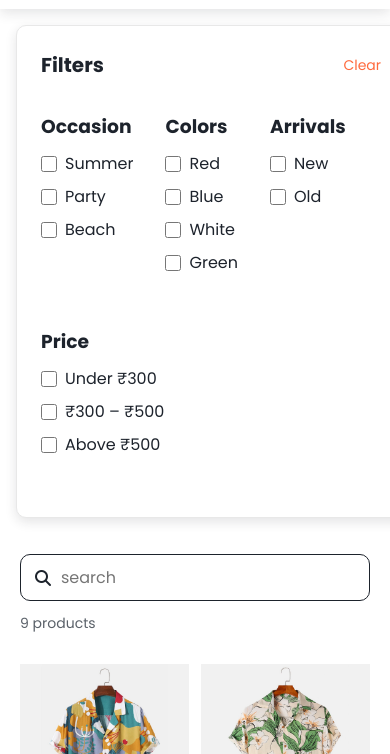
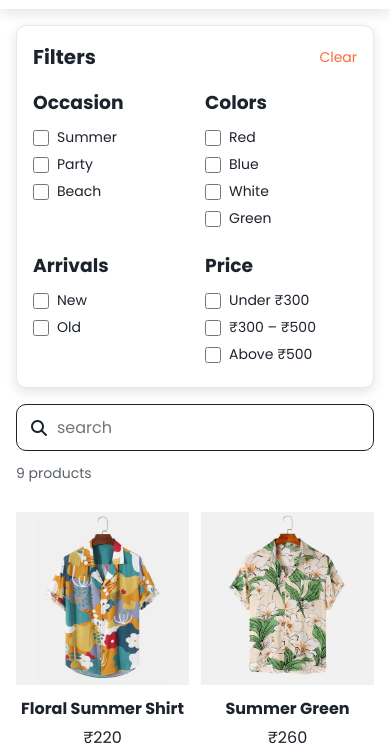
Before and after one commit to philbertcatherine06/Nostra-Project, a plain HTML site: page collections.html in a window 390 px wide. Shown: the part 90-844 px from the top of the page. Drawn offline with Linux system fonts and the light colour scheme.

Commit message:
Fix Collections filter layout on mobile.

```diff
--- a/style.css
+++ b/style.css
@@ -788,6 +788,10 @@ img {
   margin-bottom: 28px;
 }
 
+.filter-group:last-child {
+  margin-bottom: 0;
+}
+
 .filter-group h3 {
   margin-bottom: 10px;
 }
@@ -1189,6 +1193,10 @@ img {
     flex-direction: column;
   }
 
+  .divide-section {
+    align-items: stretch;
+  }
+
   .new-arrival {
     display: grid;
     grid-template-columns: 1fr 1fr;
@@ -1220,14 +1228,31 @@ img {
   }
 
   .filter-section {
+    width: auto;
+    min-width: 0;
     margin: 16px;
-    display: flex;
-    flex-wrap: wrap;
-    gap: 16px 32px;
+    padding: 16px;
+    display: grid;
+    grid-template-columns: 1fr 1fr;
+    gap: 16px 20px;
   }
 
   .filters-top {
-    width: 100%;
+    grid-column: 1 / -1;
+    margin-bottom: 0;
+  }
+
+  .filter-group {
+    margin-bottom: 0;
+  }
+
+  .filter-group label {
+    margin: 6px 0;
+    font-size: 14px;
+  }
+
+  .product-section {
+    padding: 0 16px 20px;
   }
 
   .limited-offer {
```
